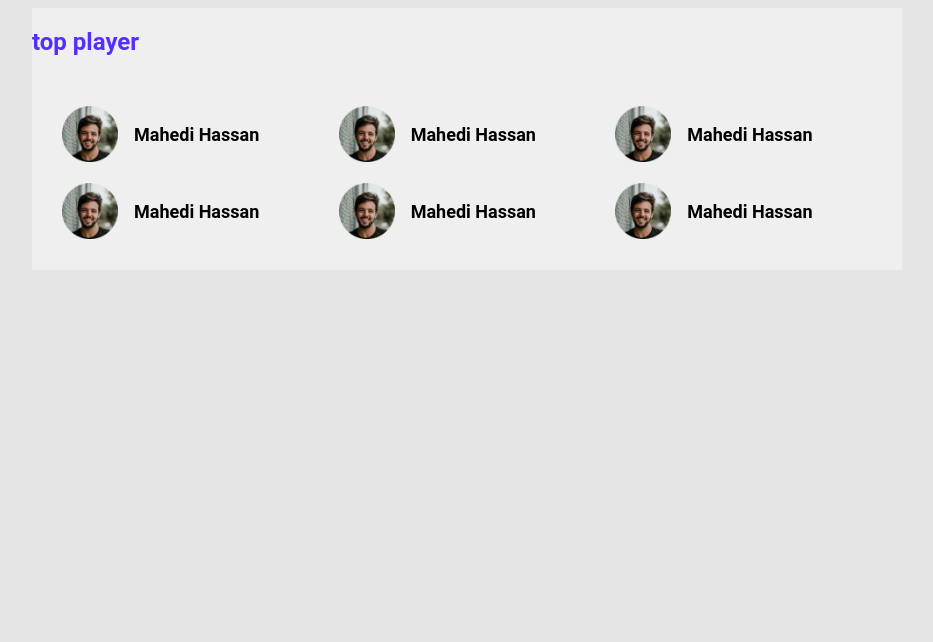
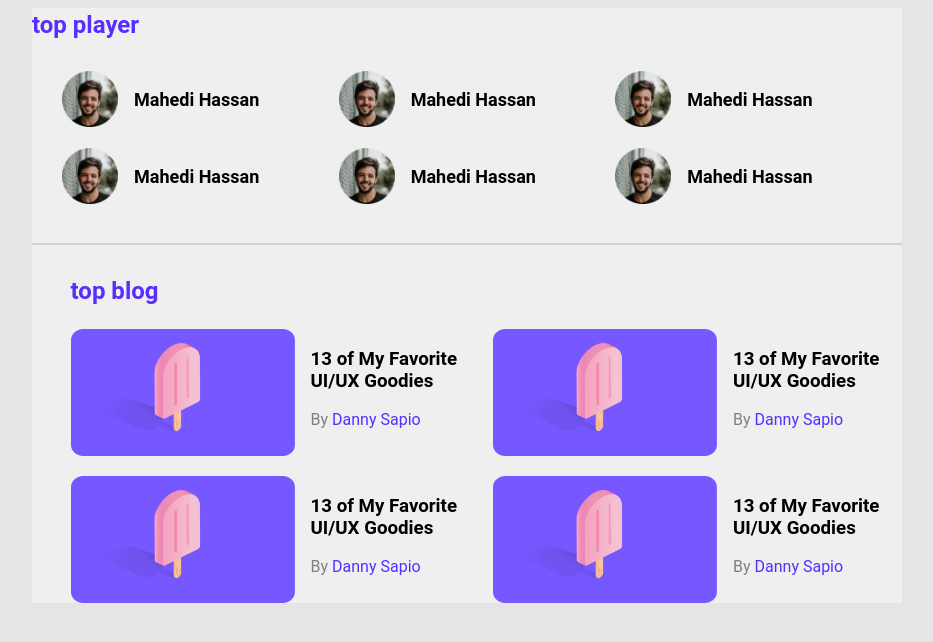
Before and after one commit to mahedi6666655555/new-aiisngment-er-ager-website, a plain HTML site: page index.html in a window 1280 px wide. Shown: the whole page, without its empty margins (173-1106 px from the left). Drawn offline with Linux system fonts and the light colour scheme.

Commit message:
new code add done

```diff
--- a/index.html
+++ b/index.html
@@ -1,5 +1,6 @@
 <!DOCTYPE html>
 <html lang="en">
+
 <head>
     <meta charset="UTF-8">
     <meta http-equiv="X-UA-Compatible" content="IE=edge">
@@ -7,6 +8,7 @@
     <title>new-assingment-er-ager</title>
     <link rel="stylesheet" href="styles/style.css">
 </head>
+
 <body>
     <header>
 
@@ -44,10 +46,79 @@
                 </div>
 
             </div>
+            <hr>
+
+
+            <div class="container">
+                <div class="blog">
+                    <h3 class="top-blog">top blog</h3>
+                    <div class="blogs">
+                        <article class="blog-container">
+
+                            <div class="blog-detailes">
+
+                                <img src="images/blogs/blog-1.png" alt="">
+
+                                <div class="blog-taitle">
+                                    <h3 class="detailes-auth">13 of My Favorite <br> UI/UX Goodies</h3>
+                                    <p> <span class="maker-nana">By</span> <a href="">Danny Sapio</a></p>
+                                </div>
+
+
+                            </div>
+                        </article>
+                        <article class="blog-container">
+
+                            <div class="blog-detailes">
+
+                                <img src="images/blogs/blog-1.png" alt="">
+
+                                <div class="blog-taitle">
+                                    <h3 class="detailes-auth">13 of My Favorite <br> UI/UX Goodies</h3>
+                                    <p> <span class="maker-nana">By</span> <a href="">Danny Sapio</a></p>
+                                </div>
+
+
+                            </div>
+                        </article>
+                        <article class="blog-container">
+
+                            <div class="blog-detailes">
+
+                                <img src="images/blogs/blog-1.png" alt="">
+
+                                <div class="blog-taitle">
+                                    <h3 class="detailes-auth">13 of My Favorite <br> UI/UX Goodies</h3>
+                                    <p> <span class="maker-nana">By</span> <a href="">Danny Sapio</a></p>
+                                </div>
+
+
+                            </div>
+                        </article>
+                        <article class="blog-container">
+
+                            <div class="blog-detailes">
+
+                                <img src="images/blogs/blog-1.png" alt="">
+
+                                <div class="blog-taitle">
+                                    <h3 class="detailes-auth">13 of My Favorite <br> UI/UX Goodies</h3>
+                                    <p> <span class="maker-nana">By</span> <a href="">Danny Sapio</a></p>
+                                </div>
+
+
+                            </div>
+                        </article>
+                    </div>
+
+                </div>
+
+            </div>
         </section>
     </main>
 
 
 
 </body>
+
 </html>
--- a/styles/style.css
+++ b/styles/style.css
@@ -47,6 +47,7 @@ body {
 
     color: rgba(86, 46, 255, 1);
     font: 20px;
+    margin-top: 3px;
 }
 
 .container {
@@ -60,3 +61,54 @@ body {
 
 
 }
+
+hr {
+    border: 1px solid #D1D1D1;
+}
+
+.player-litle {
+    margin-bottom: 2px;
+}
+
+/* =====----------------
+this is blog section
+-------===---------------- */
+.blog-container img {
+    width: 224px;
+    height: 127px;
+    padding-left: 16px;
+
+}
+
+.blog-detailes {
+
+    display: flex;
+
+}
+
+.blog-taitle {
+    margin-left: 16px;
+}
+
+.top-blog {
+    color: rgba(86, 46, 255, 1);
+    font-size: 24px;
+    padding-left: 16px;
+}
+
+.blog-taitle a {
+    text-decoration: none;
+    color: rgba(86, 46, 255, 1);
+}
+
+.maker-nana {
+
+    color: gray;
+}
+
+.blogs{
+
+    display: grid;
+    grid-template-columns: repeat(2, 1fr);
+    gap: 20px;
+}
```
